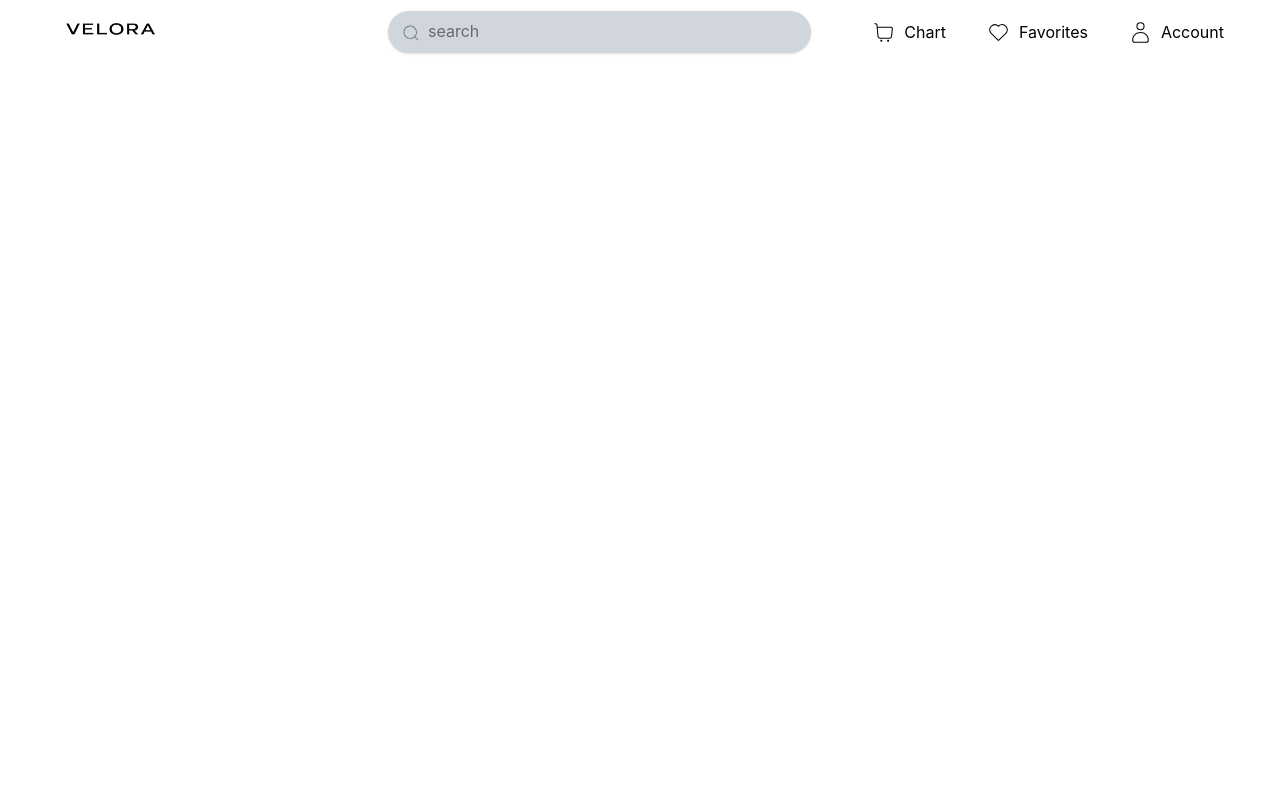
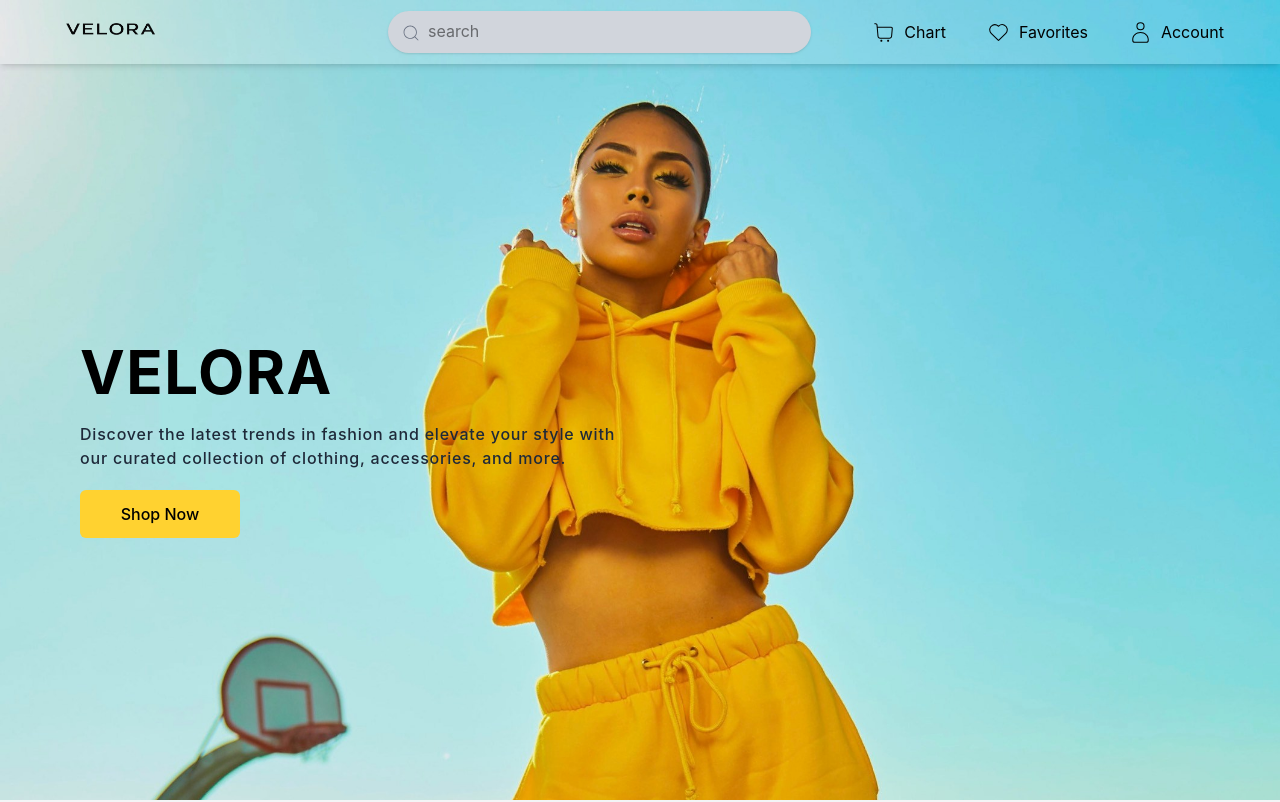
Before and after one commit to Cyclonekillzyt/velora, a React (Vite) app: page / in a window 1280 px wide. Shown: the top 802 px of the page. Built offline with nearby package versions, Linux system fonts and the light colour scheme.

Commit message:
feat(hero): add dynamic and visually stunning hero section

```diff
--- a/src/App.jsx
+++ b/src/App.jsx
@@ -1,8 +1,12 @@
-import Navbar from "./components/Navbar"
+import Navbar from "./components/Navbar";
+import Hero from "./components/Hero"
+import Products from "./components/Products";
 function App() {
  return (
     <div>
-      <Navbar />
+     <Navbar />
+     <Hero />
+     <Products />
     </div>
   )
 }
--- /dev/null
+++ b/src/components/Hero.jsx
@@ -0,0 +1,29 @@
+import model from "../assets/HeroImage.jpg"
+
+const Hero = () => {
+  return (
+    <div
+      className="w-full h-screen  flex px-20 pt-20 bg-cover"
+      style={{ backgroundImage: `url(${model})` }}
+    >
+      {/*<div
+        className="fixed inset-0 bg-black/10  z-40 transition-opacity duration-300"
+      ></div>*/}
+
+      <div className="w-full h-full flex items-center justify-start">
+        <div className="w-1/2 flex flex-col gap-5">
+          <h1 className="text-6xl font-bold tracking-wide">VELORA</h1>
+          <p className="text-md font-medium sm:tracking-wider tracking-tight text-gray-800">
+            Discover the latest trends in fashion and elevate your style with
+            our curated collection of clothing, accessories, and more.
+          </p>
+          <button className="w-40 h-12 bg-amber-300 text-black font-medium rounded-md hover:bg-amber-500 transition-all cursor-pointer">
+            Shop Now
+          </button>
+        </div>
+      </div>
+    </div>
+  );
+}
+
+export default Hero
--- a/src/components/Navbar.jsx
+++ b/src/components/Navbar.jsx
@@ -17,7 +17,7 @@ const Navbar = () => {
   };
 
   return (
-    <nav className="w-full h-16 bg-white flex items-center justify-between px-4  gap-15 ">
+    <nav className="w-full h-16 bg-white/20  flex items-center justify-between px-4  gap-15 fixed z-999 shadow-md ">
       <div className="min-w-[25%]">
         <img src={velora} className="w-50" />
       </div>
--- /dev/null
+++ b/src/components/Products.jsx
@@ -0,0 +1,9 @@
+import React from 'react'
+
+const Products = () => {
+  return (
+    <div className='w-full h-screen bg-gray-100 flex items-center justify-center'>Products</div>
+  )
+}
+
+export default Products
```
